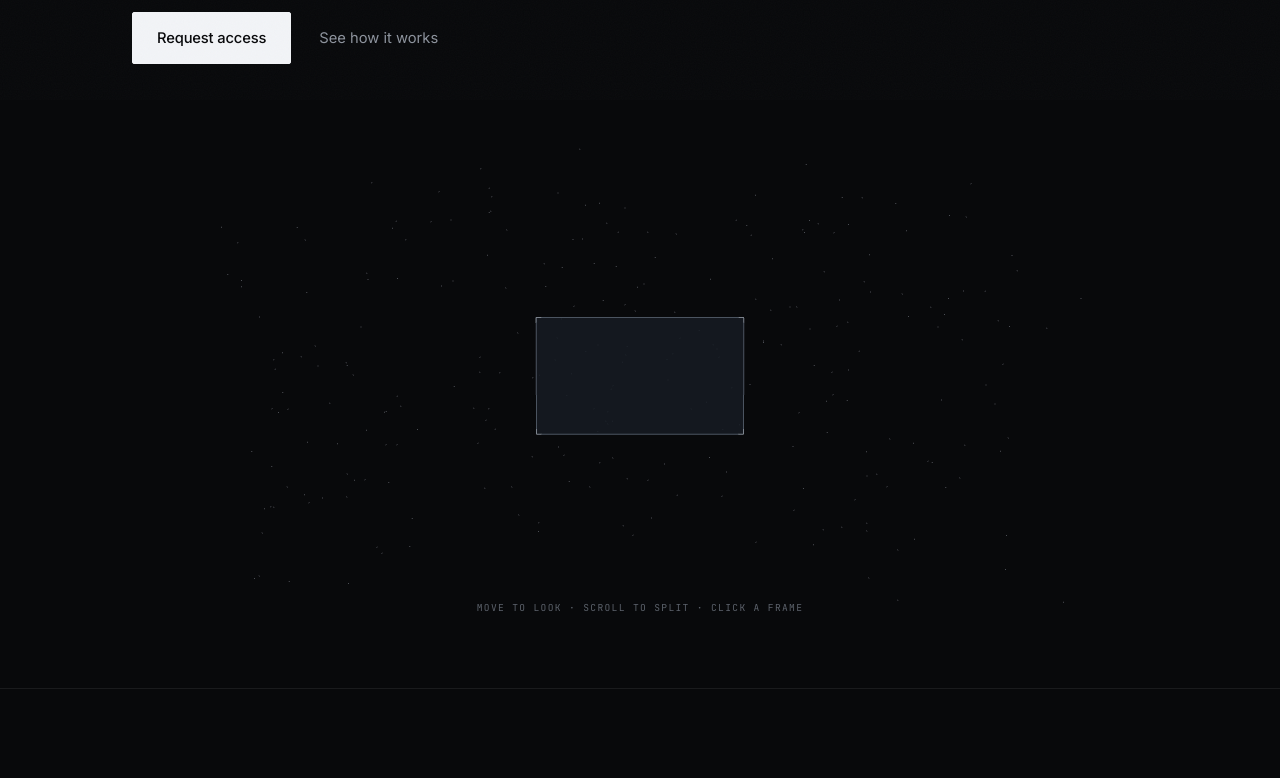
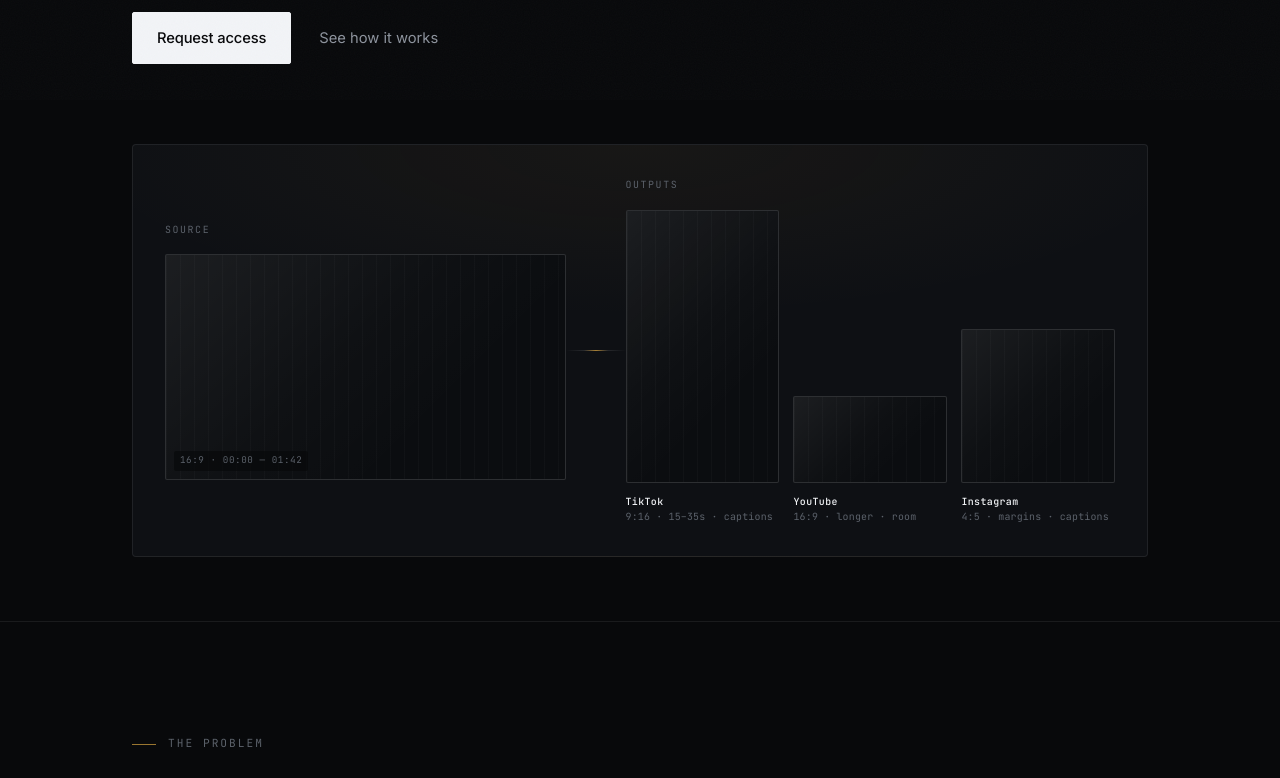
Before and after one commit to cnpt9db5gp-cpu/repackage, a plain HTML site: page docs/index.html in a window 1280 px wide. Shown: the part 700-1478 px from the top of the page. Drawn offline with nearby package versions, Linux system fonts and the light colour scheme; animation ran at ten frames a second.

Commit message:
revert: drop WebGL hero and SVG experiment, restore verified 2D version
Two visual experiments tonight, neither shippable:

1. WebGL (3D) hero — readPixels proved the scene rasterises, but headless
   Chrome never composites a WebGL canvas into a screenshot, so it could not be
   visually confirmed. Unverifiable is not shippable.

2. SVG typographic hero — replaced the 3D with type, which was the right call
   on principle (it composites, prints, scales, stays real text). But it
   rendered with the headline and SVG missing. The DOM was correct: h1 present
   with .in applied, SVG built with 35 glyph tspans, CSS balanced. So the
   failure was paint-level and I could not isolate it at 02:04.

Rather than ship either one unverified, this restores commit 2eec2f3 — the last
version actually seen rendering. Confirmed working: hero, source-to-outputs
diagram, specs, cards, steps, waitlist.

The reveal-safety fix (content visible without JS) is retained; it was a real
bug independent of both experiments.

```diff
--- a/docs/assets/scene.js
+++ /dev/null
@@ -1,407 +0,0 @@
-/**
- * repackage — hero scene
- *
- * The product is: ONE source video becomes THREE correctly-proportioned cuts.
- * So the hero is exactly that, in space. A single 16:9 plane fractures into
- * three planes at their true aspect ratios, each carrying the safe-area guide
- * that platform actually enforces.
- *
- * Interaction:
- *   pointer  → camera parallax + group tilt (the scene leans toward you)
- *   scroll  → drives the split, so the story is told by moving, not by reading
- *   hover   → identifies a plane; labels respond
- *   click   → that plane comes forward
- *
- * Constraints held to:
- *   - no build step, no framework, no npm
- *   - degrades to the CSS stage if WebGL is unavailable
- *   - degrades to a static composition under prefers-reduced-motion
- *   - pauses when hidden or offscreen
- *   - device pixel ratio capped; geometry is trivial by design
- */
-
-import * as THREE from "three";
-
-/* ------------------------------------------------------------------ */
-/* config                                                              */
-/* ------------------------------------------------------------------ */
-
-const ACCENT = 0xd9a441;
-const INK = 0x8d939d;
-// Edge colour must read against #08090b. The first pass used 0x2a2f37, which
-// is nearly the background — the scene rendered correctly and was invisible.
-// Contrast is a functional requirement, not a taste call.
-const DIM = 0x525c68;
-const PANEL = 0x161b23;
-
-const PLATFORMS = [
-  { key: "tiktok", name: "TikTok", ar: 9 / 16, size: [0.86, 1.53], slot: [-3.15, 0, -0.55], meta: "9:16 · 15–35s · captions" },
-  { key: "youtube", name: "YouTube", ar: 16 / 9, size: [2.72, 1.53], slot: [0, 0, 0.45], meta: "16:9 · longer · room" },
-  { key: "instagram", name: "Instagram", ar: 4 / 5, size: [1.22, 1.53], slot: [3.15, 0, -0.55], meta: "4:5 · 30–90s · margins" },
-];
-
-const reduceMotion = window.matchMedia("(prefers-reduced-motion: reduce)").matches;
-
-/* ------------------------------------------------------------------ */
-/* boot                                                                */
-/* ------------------------------------------------------------------ */
-
-const canvas = document.getElementById("scene");
-if (!canvas) throw new Error("no canvas");
-
-let renderer;
-try {
-  renderer = new THREE.WebGLRenderer({ canvas, antialias: true, alpha: true, powerPreference: "low-power" });
-} catch (err) {
-  fallback("webgl-unavailable");
-  throw err;
-}
-
-if (!renderer.getContext()) fallback("no-context");
-
-// Cap DPR. The scene is a handful of planes; more pixels buys nothing and
-// costs battery on exactly the phones that need this page to be cheap.
-renderer.setPixelRatio(Math.min(window.devicePixelRatio, 1.75));
-
-const scene = new THREE.Scene();
-const camera = new THREE.PerspectiveCamera(38, 1, 0.1, 100);
-camera.position.set(0, 0.25, 11);
-
-/* ------------------------------------------------------------------ */
-/* geometry helpers                                                    */
-/* ------------------------------------------------------------------ */
-
-/** A frame: translucent panel, crisp edge, and an inner safe-area rectangle. */
-function makeFrame(w, h, { accent = false, safeInset = null } = {}) {
-  const group = new THREE.Group();
-
-  const panel = new THREE.Mesh(
-    new THREE.PlaneGeometry(w, h),
-    new THREE.MeshBasicMaterial({
-      color: PANEL,
-      transparent: true,
-      opacity: 0.9,
-      side: THREE.DoubleSide,
-      depthWrite: false,
-    })
-  );
-  group.add(panel);
-
-  // Outer edge
-  const edge = new THREE.LineSegments(
-    new THREE.EdgesGeometry(new THREE.PlaneGeometry(w, h)),
-    new THREE.LineBasicMaterial({ color: accent ? ACCENT : DIM, transparent: true, opacity: 0.9 })
-  );
-  group.add(edge);
-
-  // Corner ticks — a second, brighter cue so the frame reads even at low
-  // contrast or on a dim display.
-  const tick = 0.09;
-  const pts = [];
-  for (const sx of [-1, 1]) {
-    for (const sy of [-1, 1]) {
-      const cx = (sx * w) / 2;
-      const cy = (sy * h) / 2;
-      pts.push(cx, cy, 0.001, cx - sx * tick, cy, 0.001);
-      pts.push(cx, cy, 0.001, cx, cy - sy * tick, 0.001);
-    }
-  }
-  const tg = new THREE.BufferGeometry();
-  tg.setAttribute("position", new THREE.Float32BufferAttribute(pts, 3));
-  const ticks = new THREE.LineSegments(
-    tg,
-    new THREE.LineBasicMaterial({ color: accent ? ACCENT : INK, transparent: true, opacity: 0.75 })
-  );
-  group.add(ticks);
-
-  // Safe-area guide — the platform's own rule, drawn where it actually applies.
-  if (safeInset) {
-    const sw = w - safeInset.x * 2;
-    const sh = h - safeInset.y * 2;
-    if (sw > 0.05 && sh > 0.05) {
-      const guide = new THREE.LineSegments(
-        new THREE.EdgesGeometry(new THREE.PlaneGeometry(sw, sh)),
-        new THREE.LineBasicMaterial({ color: ACCENT, transparent: true, opacity: 0.55 })
-      );
-      group.add(guide);
-    }
-  }
-
-  return { group, panel, edge };
-}
-
-/* ------------------------------------------------------------------ */
-/* build                                                               */
-/* ------------------------------------------------------------------ */
-
-// The single source frame
-const sourceFrame = makeFrame(3.6, 2.025, { accent: false });
-sourceFrame.group.position.z = 0;
-scene.add(sourceFrame.group);
-
-// The three outputs
-const targets = PLATFORMS.map((p) => {
-  const [w, h] = p.size;
-  // TikTok and Instagram crop hard from the top and bottom — show that.
-  const inset = p.key === "tiktok" ? { x: 0.07, y: 0.12 } : p.key === "instagram" ? { x: 0.09, y: 0.06 } : null;
-  const frame = makeFrame(w, h, { accent: false, safeInset: inset });
-
-  frame.group.position.set(0, 0, 0);
-  frame.group.scale.setScalar(0.001);
-
-  // DOM label, projected each frame. Crisper than canvas text and selectable
-  // by screen readers, which canvas text is not.
-  const label = document.createElement("div");
-  label.className = "scene-label";
-  label.dataset.key = p.key;
-  label.innerHTML = `<b>${p.name}</b><span>${p.meta}</span>`;
-  document.getElementById("labels").appendChild(label);
-
-  scene.add(frame.group);
-  return { ...p, ...frame, label, hover: 0, focus: 0, current: new THREE.Vector3(0, 0, 0) };
-});
-
-// Ambient dust for depth. Cheap, and stops the void reading as flat black.
-const DUST = 260;
-const dustGeo = new THREE.BufferGeometry();
-const dustPos = new Float32Array(DUST * 3);
-for (let i = 0; i < DUST; i++) {
-  dustPos[i * 3] = (Math.random() - 0.5) * 22;
-  dustPos[i * 3 + 1] = (Math.random() - 0.5) * 11;
-  dustPos[i * 3 + 2] = -4 - Math.random() * 8;
-}
-dustGeo.setAttribute("position", new THREE.BufferAttribute(dustPos, 3));
-const dust = new THREE.Points(
-  dustGeo,
-  new THREE.PointsMaterial({ color: INK, size: 0.035, transparent: true, opacity: 0.5, sizeAttenuation: true })
-);
-scene.add(dust);
-
-/* ------------------------------------------------------------------ */
-/* interaction state                                                   */
-/* ------------------------------------------------------------------ */
-
-const pointer = { x: 0, y: 0, tx: 0, ty: 0 };
-let scrollProgress = 0;
-let currentProgress = 0;
-let hoverKey = null;
-let focusKey = null;
-let visible = true;
-
-// pointer → parallax target
-window.addEventListener(
-  "pointermove",
-  (e) => {
-    pointer.tx = (e.clientX / window.innerWidth) * 2 - 1;
-    pointer.ty = (e.clientY / window.innerHeight) * 2 - 1;
-  },
-  { passive: true }
-);
-
-window.addEventListener("pointerleave", () => {
-  pointer.tx = 0;
-  pointer.ty = 0;
-});
-
-// click a plane to bring it forward
-canvas.addEventListener("click", () => {
-  focusKey = focusKey === hoverKey ? null : hoverKey;
-});
-
-// scroll drives the split
-const readScroll = () => {
-  const hero = document.getElementById("top");
-  if (!hero) return;
-  const h = hero.offsetHeight || window.innerHeight;
-  const y = window.scrollY;
-  scrollProgress = Math.min(1, Math.max(0, (y - h * 0.15) / (h * 0.75)));
-};
-window.addEventListener("scroll", readScroll, { passive: true });
-readScroll();
-
-// stop burning frames when nobody's looking
-document.addEventListener("visibilitychange", () => {
-  visible = !document.hidden;
-});
-
-if ("IntersectionObserver" in window) {
-  new IntersectionObserver(
-    ([e]) => { visible = e.isIntersecting && !document.hidden; },
-    { threshold: 0 }
-  ).observe(canvas);
-}
-
-/* ------------------------------------------------------------------ */
-/* raycast hover                                                       */
-/* ------------------------------------------------------------------ */
-
-const raycaster = new THREE.Raycaster();
-const ndc = new THREE.Vector2();
-
-function updateHover() {
-  if (reduceMotion) return;
-  ndc.x = pointer.tx;
-  ndc.y = -pointer.ty;
-  raycaster.setFromCamera(ndc, camera);
-  const hits = raycaster.intersectObjects(targets.map((t) => t.group), true);
-  const key = hits.length ? hits[0].object.parent.userData.key ?? null : null;
-  hoverKey = key;
-  canvas.style.cursor = key ? "pointer" : "default";
-}
-
-targets.forEach((t) => (t.group.userData.key = t.key));
-
-/* ------------------------------------------------------------------ */
-/* resize                                                              */
-/* ------------------------------------------------------------------ */
-
-function resize() {
-  const r = canvas.parentElement.getBoundingClientRect();
-  const w = Math.max(1, r.width);
-  const h = Math.max(1, r.height);
-  renderer.setSize(w, h, false);
-  camera.aspect = w / h;
-
-  // Pull the camera back on narrow screens so the three frames still fit.
-  const needed = 8.6;
-  const vFov = (camera.fov * Math.PI) / 180;
-  const fitH = needed / 2 / Math.tan(vFov / 2);
-  const fitW = needed / 2 / Math.tan(vFov / 2) / camera.aspect;
-  camera.position.z = Math.max(7.5, fitH, fitW * 0.92);
-
-  camera.updateProjectionMatrix();
-}
-window.addEventListener("resize", resize);
-resize();
-
-/* ------------------------------------------------------------------ */
-/* loop                                                                */
-/* ------------------------------------------------------------------ */
-
-const easeOut = (t) => 1 - Math.pow(1 - t, 3);
-const clock = new THREE.Clock();
-
-function layout() {
-  const p = currentProgress;
-  const split = easeOut(p);
-
-  // The source doesn't vanish — it recedes. Provenance stays visible.
-  sourceFrame.group.position.z = -split * 4.2;
-  sourceFrame.group.scale.setScalar(1 - split * 0.42);
-  sourceFrame.panel.material.opacity = 0.85 - split * 0.5;
-  sourceFrame.edge.material.opacity = 0.9 - split * 0.55;
-
-  targets.forEach((t, i) => {
-    // stagger slightly so the fracture reads as a sequence, not a snap
-    const local = Math.min(1, Math.max(0, (p - i * 0.055) / (1 - 0.055 * 2)));
-    const e = easeOut(local);
-
-    t.group.position.set(t.slot[0] * e, t.slot[1] * e, t.slot[2] * e);
-    t.group.scale.setScalar(Math.max(0.001, e));
-
-    const isHover = hoverKey === t.key;
-    const isFocus = focusKey === t.key;
-    const dim = (hoverKey || focusKey) && !isHover && !isFocus;
-
-    t.hover += ((isHover ? 1 : 0) - t.hover) * 0.15;
-    t.focus += ((isFocus ? 1 : 0) - t.focus) * 0.15;
-
-    t.group.position.z += t.focus * 0.7;
-    t.group.rotation.y = (isHover ? 1 : isFocus ? 1 : 0) * -0.14 * (t.focus + t.hover * 0.5);
-
-    t.panel.material.opacity = (0.55 + e * 0.3) * (dim ? 0.45 : 1);
-    t.edge.material.opacity = (0.55 + e * 0.45) * (dim ? 0.4 : 1);
-    t.edge.material.color.setHex(isHover || isFocus ? ACCENT : DIM);
-
-    t.label.classList.toggle("is-active", isHover || isFocus);
-    t.label.classList.toggle("is-dim", dim);
-
-    t.current.copy(t.group.position);
-  });
-}
-
-function projectLabels() {
-  targets.forEach((t) => {
-    const v = t.current.clone().project(camera);
-    const x = (v.x * 0.5 + 0.5) * canvas.clientWidth;
-    const y = (-v.y * 0.5 + 0.5) * canvas.clientHeight;
-    t.label.style.transform = `translate(-50%, 0) translate(${x.toFixed(1)}px, ${(y + t.size[1] / 2 + 18).toFixed(1)}px)`;
-    t.label.style.opacity = String(currentProgress * (t.hover > 0.02 || t.focus > 0.02 ? 1 : 0.9));
-  });
-}
-
-function tick() {
-  requestAnimationFrame(tick);
-  if (!visible) return;
-
-  const dt = Math.min(0.05, clock.getDelta());
-
-  // ease scroll + pointer so nothing snaps
-  currentProgress += (scrollProgress - currentProgress) * Math.min(1, dt * 4.5);
-  pointer.x += (pointer.tx - pointer.x) * Math.min(1, dt * 2.4);
-  pointer.y += (pointer.ty - pointer.y) * Math.min(1, dt * 2.4);
-
-  if (!reduceMotion) {
-    updateHover();
-    layout();
-    projectLabels();
-
-    // camera leans toward the pointer; the whole field tilts with it
-    camera.position.x += (pointer.x * 0.85 - camera.position.x) * Math.min(1, dt * 2.2);
-    camera.position.y += (0.25 - pointer.y * 0.5 - camera.position.y) * Math.min(1, dt * 2.2);
-    camera.lookAt(0, 0, 0);
-
-    dust.rotation.y += dt * 0.012;
-    dust.rotation.x = pointer.y * 0.02;
-  } else if (currentProgress < 0.99) {
-    // reduced motion: jump straight to the composed end state, no motion
-    currentProgress = 1;
-    scrollProgress = 1;
-    layout();
-    projectLabels();
-  }
-
-  renderer.render(scene, camera);
-}
-
-function fallback(reason) {
-  document.documentElement.classList.remove("scene-live");
-  document.documentElement.classList.add("no-webgl");
-  const s = document.getElementById("scene-status");
-  if (s) s.textContent = reason;
-}
-
-// Prove the scene actually rasterised before showing it. A canvas that is
-// present but blank is worse than the static fallback — it looks broken.
-// Reading the framebuffer back is the only honest signal available: if the
-// pixels are still background, we did not draw.
-function pixelsDrew() {
-  try {
-    renderer.render(scene, camera);
-    const gl = renderer.getContext();
-    const w = gl.drawingBufferWidth;
-    const h = gl.drawingBufferHeight;
-    if (!w || !h) return false;
-
-    const buf = new Uint8Array(w * h * 4);
-    gl.readPixels(0, 0, w, h, gl.RGBA, gl.UNSIGNED_BYTE, buf);
-
-    // Count pixels that are meaningfully lighter than the page background.
-    let lit = 0;
-    const step = 4 * 7; // sparse sample; plenty for a coverage check
-    for (let i = 0; i < buf.length; i += step) {
-      if (buf[i] > 40 || buf[i + 1] > 40 || buf[i + 2] > 40) lit++;
-    }
-    return lit > 0;
-  } catch (err) {
-    return false;
-  }
-}
-
-if (pixelsDrew()) {
-  document.documentElement.classList.add("scene-live");
-  requestAnimationFrame(tick);
-} else {
-  // Did not draw. Keep the verified static stage and say so.
-  fallback("canvas-empty");
-}
--- a/docs/assets/style.css
+++ b/docs/assets/style.css
@@ -398,96 +398,6 @@ footer { border-top: 1px solid var(--line); padding: 2rem 0; }
 /* Safety net: if JS ran but the observer never fired, show everything. */
 .js .reveal.failed { opacity: 1; transform: none; }
 
-
-/* ============================================================
-   hero scene — WebGL, with a static fallback
-   ============================================================ */
-
-.scene-wrap { margin-top: 4rem; }
-
-.scene-frame {
-  position: relative;
-  width: 100%;
-  height: clamp(420px, 62vh, 720px);
-}
-
-#scene {
-  display: block;
-  width: 100%;
-  height: 100%;
-}
-
-.scene-labels {
-  position: absolute; inset: 0;
-  pointer-events: none;
-}
-
-.scene-label {
-  position: absolute; top: 0; left: 0;
-  will-change: transform;
-  text-align: center;
-  white-space: nowrap;
-  transition: opacity 0.4s var(--ease);
-}
-.scene-label b {
-  display: block;
-  font-family: var(--mono);
-  font-size: 0.66rem;
-  font-weight: 500;
-  letter-spacing: 0.1em;
-  text-transform: uppercase;
-  color: var(--dim);
-  transition: color 0.35s var(--ease);
-}
-.scene-label span {
-  display: block;
-  font-family: var(--mono);
-  font-size: 0.58rem;
-  color: var(--dimmer);
-  margin-top: 2px;
-}
-.scene-label.is-active b { color: var(--accent); }
-.scene-label.is-dim { opacity: 0.35; }
-
-.scene-hint {
-  position: absolute; left: 50%; bottom: 0.5rem;
-  transform: translateX(-50%);
-  margin: 0;
-  font-family: var(--mono);
-  font-size: 0.6rem;
-  letter-spacing: 0.14em;
-  text-transform: uppercase;
-  color: var(--dimmer);
-  pointer-events: none;
-}
-
-.sr-only {
-  position: absolute; width: 1px; height: 1px;
-  padding: 0; margin: -1px; overflow: hidden;
-  clip: rect(0 0 0 0); white-space: nowrap; border: 0;
-}
-
-/* Labels and hints only exist once the scene is actually rendering. */
-.scene-labels, .scene-hint { opacity: 0; transition: opacity 0.6s var(--ease); }
-.scene-live .scene-labels, .scene-live .scene-hint { opacity: 1; }
-
-/* Fallback logic: the static stage is hidden by default and only shown when
-   WebGL is unavailable, so nobody ever sees both. */
-#stage-fallback { display: none; }
-.no-webgl #stage-fallback { display: block; }
-.no-webgl .scene-frame { display: none; }
-.no-webgl .scene-wrap { margin-top: 5rem; }
-
-@media (max-width: 620px) {
-  .scene-frame { height: clamp(320px, 48vh, 420px); }
-  .scene-label span { display: none; }
-  .scene-hint { font-size: 0.52rem; }
-}
-
-@media (prefers-reduced-motion: reduce) {
-  .scene-labels { opacity: 1; }
-}
-
 /* ---------------- responsive ---------------- */
 
 @media (max-width: 900px) {
--- a/docs/index.html
+++ b/docs/index.html
@@ -61,32 +61,46 @@
   </div>
 
   <!-- the product, shown -->
-  <div class="scene-wrap reveal" style="--d:320ms">
-    <div class="scene-frame">
-      <canvas id="scene" aria-hidden="true"></canvas>
-      <div id="labels" class="scene-labels" aria-hidden="true"></div>
-      <p class="scene-hint">move to look &middot; scroll to split &middot; click a frame</p>
-      <span id="scene-status" class="sr-only"></span>
-    </div>
-
-    <!-- Static fallback. Only shown when WebGL is unavailable. -->
-    <div class="stage-wrap" id="stage-fallback">
+  <div class="shell stage-wrap reveal" style="--d:320ms">
     <div class="stage" id="stage">
       <div class="stage-src">
         <div class="label">source</div>
         <div class="frame frame-src">
           <div class="content"></div>
-            <span class="dims">16:9 &middot; 00:00 &mdash; 01:42</span>
+          <span class="dims">16:9 · 00:00 — 01:42</span>
         </div>
       </div>
+
       <div class="stage-wire"><span></span></div>
+
       <div class="stage-outs">
         <div class="label">outputs</div>
         <div class="outs">
-            <figure class="out" data-ar="9:16"><div class="frame frame-tall"><div class="content"></div><div class="safe"></div></div><figcaption><b>TikTok</b><span>9:16 &middot; 15&ndash;35s</span></figcaption></figure>
-            <figure class="out" data-ar="16:9"><div class="frame frame-wide"><div class="content"></div></div><figcaption><b>YouTube</b><span>16:9 &middot; longer</span></figcaption></figure>
-            <figure class="out" data-ar="1:1"><div class="frame frame-square"><div class="content"></div><div class="safe"></div></div><figcaption><b>Instagram</b><span>4:5 &middot; margins</span></figcaption></figure>
+          <figure class="out" data-ar="9:16">
+            <div class="frame frame-tall">
+              <div class="content"></div>
+              <div class="safe"></div>
+              <div class="caption">caption</div>
             </div>
+            <figcaption><b>TikTok</b><span>9:16 · 15–35s · captions</span></figcaption>
+          </figure>
+
+          <figure class="out" data-ar="16:9">
+            <div class="frame frame-wide">
+              <div class="content"></div>
+              <div class="safe"></div>
+            </div>
+            <figcaption><b>YouTube</b><span>16:9 · longer · room</span></figcaption>
+          </figure>
+
+          <figure class="out" data-ar="1:1">
+            <div class="frame frame-square">
+              <div class="content"></div>
+              <div class="safe"></div>
+              <div class="caption">caption</div>
+            </div>
+            <figcaption><b>Instagram</b><span>4:5 · margins · captions</span></figcaption>
+          </figure>
         </div>
       </div>
     </div>
@@ -240,9 +254,7 @@
   </div>
 </footer>
 
-<script type="importmap">{"imports":{"three":"https://cdn.jsdelivr.net/npm/three@0.160.0/build/three.module.js"}}</script>
 <script src="assets/waitlist.js"></script>
-<script type="module" src="assets/scene.js"></script>
 <script src="assets/main.js"></script>
 </body>
 </html>
```
Lines whose indentation alone changed are shown as unchanged.
